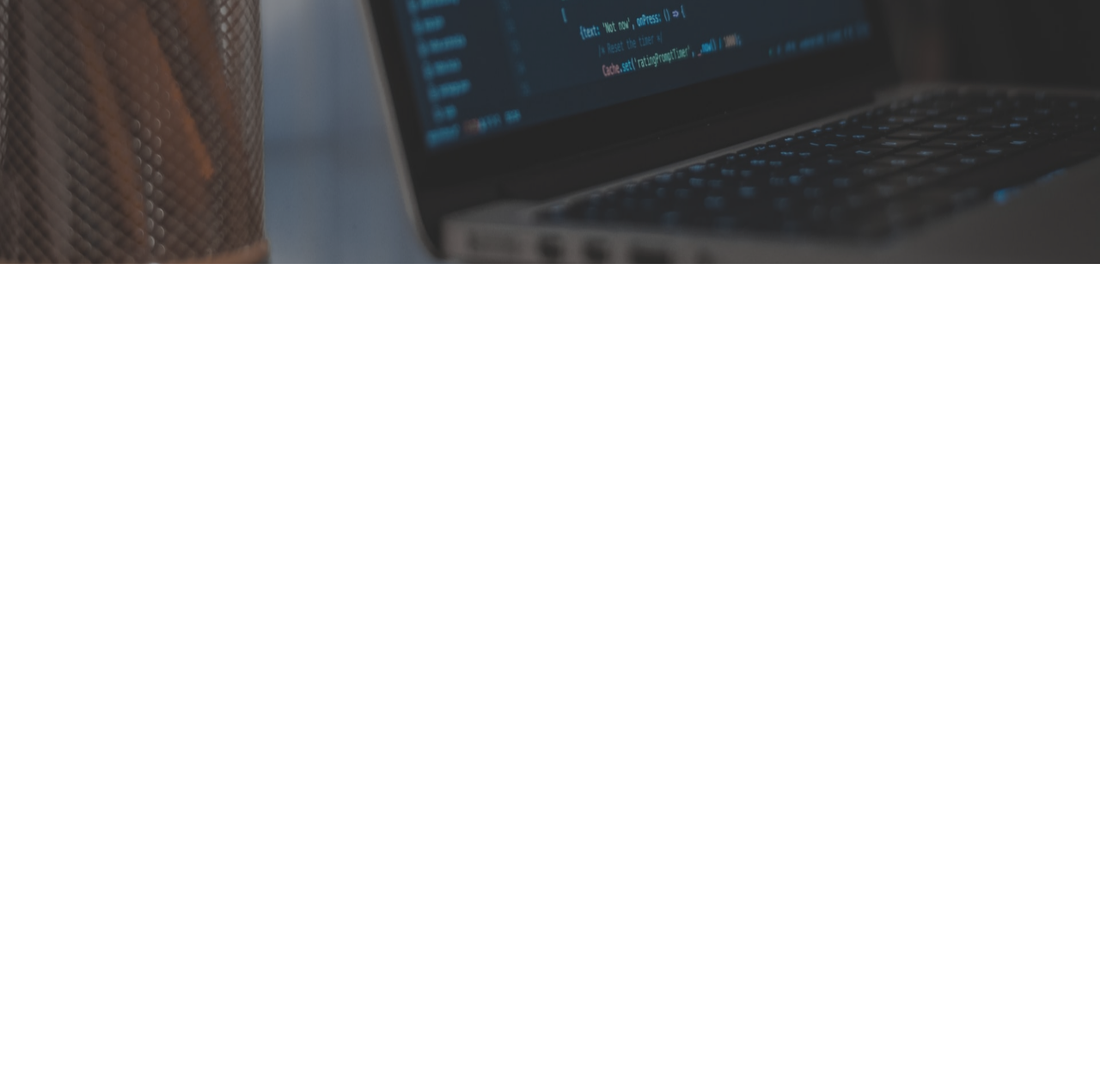
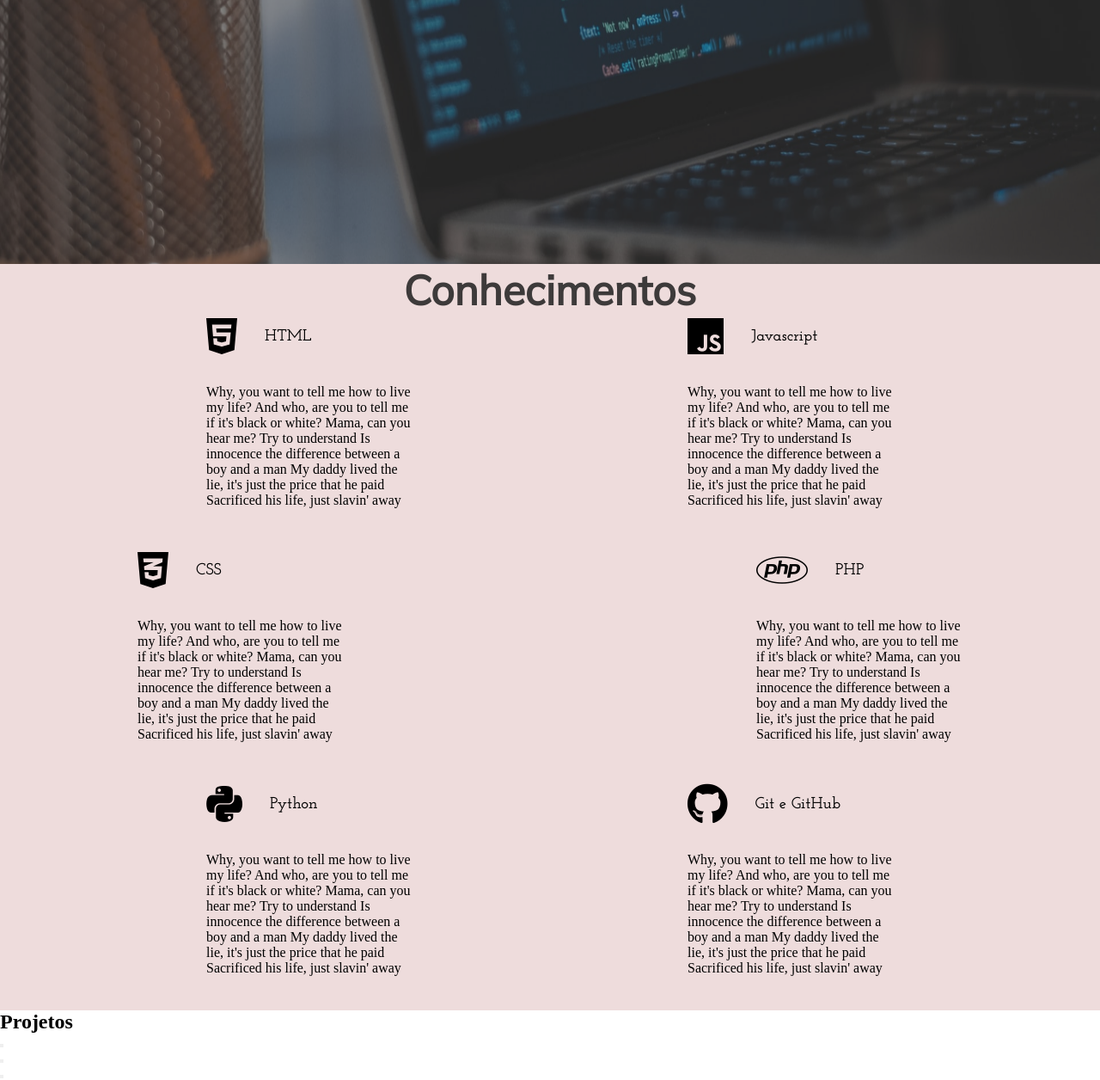
Before and after one commit to GabrielaPRocha/Portfolio, a plain HTML site: page index.html in a window 1280 px wide. Shown: the part 493-1749 px from the top of the page at 86% size. Before the commit the page ends 800 px from the top, so only its background shows below. Drawn offline with Linux system fonts and the light colour scheme.

Commit message:
Conhecimentos

```diff
--- a/index.html
+++ b/index.html
@@ -32,10 +32,11 @@
             </div>
         </header>
 
-        <div class="sidebar">
+        <aside class="sidebar">
           <nav>
             <ul class="menu">
               <li class="menu-item"><a href="#" class="menu-link">Home</a></li>
+              <li class="menu-item"><a href="#" class="menu-link">Conhecimentos</a></li>
               <li class="menu-item"><a href="#" class="menu-link">Projetos</a></li>
               <li class="menu-item"><a href="#" class="menu-link">Contato</a></li>
             </ul>
@@ -45,9 +46,108 @@
             <a href="https://github.com/GabrielaPRocha"><i class="fab fa-github-alt"></i></a>
             <a href="#"><i class="fab fa-instagram"></i></a>
           </div>
+        </aside>
+
+        <section class="sessao-conhecimentos">
+          <div class="sessao-header">
+            <h1>Conhecimentos</h1>
+          </div>
+          <div class="conhecimentos">
+            <div class="conhecimento">
+              <div class="conhecimento-header">
+                <i class="fab fa-html5"></i>
+                <h3>HTML</h3>
+              </div>
+              <div class="conhecimento-text">
+                <p>Why, you want to tell me how to live my life? And who, are you to tell me if it's black or white? Mama, can you hear me? Try to understand Is innocence the difference between a boy and a man
+My daddy lived the lie, it's just the price that he paid Sacrificed his life, just slavin' away<p>
+              </div>
+            </div>
+            <div class="conhecimento">
+              <div class="conhecimento-header">
+                <i class="fab fa-css3-alt"></i>
+                <h3>CSS</h3>
+              </div>
+              <div class="conhecimento-text">
+                <p>Why, you want to tell me how to live my life? And who, are you to tell me if it's black or white? Mama, can you hear me? Try to understand Is innocence the difference between a boy and a man
+My daddy lived the lie, it's just the price that he paid Sacrificed his life, just slavin' away</p>
+              </div>
+            </div>
+            <div class="conhecimento">
+              <div class="conhecimento-header">
+                <i class="fab fa-python"></i>
+                <h3>Python</h3>
+              </div>
+              <div class="conhecimento-text">
+                <p>Why, you want to tell me how to live my life? And who, are you to tell me if it's black or white? Mama, can you hear me? Try to understand Is innocence the difference between a boy and a man
+My daddy lived the lie, it's just the price that he paid Sacrificed his life, just slavin' away</p>
+              </div>
+            </div>
+            <div class="conhecimento">
+              <div class="conhecimento-header">
+                <i class="fab fa-js"></i>
+                <h3>Javascript</h3>
+              </div>
+              <div class="conhecimento-text">
+                <p>Why, you want to tell me how to live my life? And who, are you to tell me if it's black or white? Mama, can you hear me? Try to understand Is innocence the difference between a boy and a man
+My daddy lived the lie, it's just the price that he paid Sacrificed his life, just slavin' away</p>
+              </div>
+            </div>
+            <div class="conhecimento">
+              <div class="conhecimento-header">
+                <i class="fab fa-php"></i>
+                <h3>PHP</h3>
+              </div>
+              <div class="conhecimento-text">
+                <p>Why, you want to tell me how to live my life? And who, are you to tell me if it's black or white? Mama, can you hear me? Try to understand Is innocence the difference between a boy and a man
+My daddy lived the lie, it's just the price that he paid Sacrificed his life, just slavin' away</p>
+              </div>
+            </div>
+            <div class="conhecimento">
+              <div class="conhecimento-header">
+                <i class="fab fa-github"></i>
+                <h3>Git e GitHub</h3>
+              </div>
+              <div class="conhecimento-text">
+                <p>Why, you want to tell me how to live my life? And who, are you to tell me if it's black or white? Mama, can you hear me? Try to understand Is innocence the difference between a boy and a man
+My daddy lived the lie, it's just the price that he paid Sacrificed his life, just slavin' away</p>
+              </div>
+            </div>
+          </div>
+        </section>
+        <section class="sessao-projetos">
+        <div class="sesao-header">
+        <h1>Projetos</h1>
         </div>
+        <div class="projetos">
+          <div class="card">
+          <div class="card-img-wrapper"></div>
+          <div class="card-info">
+            <h2></h2>
+            <h3></h3>
+            <p></p>
+            <button></buttoon>
+        </div>
+          <div class="card-img-wrapper"></div>
+          <div class="card-info">
+            <h2></h2>
+            <h3></h3>
+            <p></p>
+            <button></buttoon>
+          </div>
+            <div class="card-img-wrapper"></div>
+          <div class="card-info">
+            <h2></h2>
+            <h3></h3>
+            <p></p>
+            <button></buttoon>
+            </div>
+            </div>
+            </div>
+
+        </section>
+
         </div>
    </body>
-
    <script src="script.js"></script>
 </html>
--- a/style.css
+++ b/style.css
@@ -49,7 +49,7 @@
 }
 
 .show-menu #line3 {
-    transform: rotate(45deg) translate(.3rem, -.45rem);
+    transform: rotate(4deg) translate(.3rem, -.45rem);
 }
 
 .hamburguer span {
@@ -223,3 +223,73 @@ header {
     justify-content: center;
     align-items: center;
 }
+
+.conhecimentos {
+    display: grid;
+    grid-template-columns: repeat(16, 1fr);
+    grid-template-rows: repeat(6, 8rem);
+    row-gap: .5rem;
+    background-color: rgb(238, 220, 220);
+    ;
+}
+
+.conhecimento:nth-child(1) {
+    grid-column: 4 / 7;
+    grid-row: 1 / 3;
+}
+
+.conhecimento:nth-child(2) {
+    grid-column: 3 / 6;
+    grid-row: 3 / 5;
+}
+
+.conhecimento:nth-child(3) {
+    grid-column: 4 / 7;
+    grid-row: 5 / -1;
+}
+
+.conhecimento:nth-child(4) {
+    grid-column: 11 / 14;
+    grid-row: 1 / 3;
+}
+
+.conhecimento:nth-child(5) {
+    grid-column: 12 / 15;
+    grid-row: 3 / 5;
+}
+
+.conhecimento:nth-child(6) {
+    grid-column: 11 / 14;
+    grid-row: 5/ -1;
+}
+
+.sessao-header {
+    display: flex;
+    align-items: center;
+    justify-content: center;
+    background-color: rgb(238, 220, 220);
+}
+
+.sessao-header h1 {
+    font-family: var(--font-action);
+    color: rgb(61, 58, 58);
+    font-size: 3em;
+}
+
+.conhecimento-header {
+    display: flex;
+    align-items: center;
+}
+
+.conhecimento-header i {
+    font-size: 3em;
+}
+
+.conhecimento-header h3 {
+    font-family: var(--font-secundary);
+    padding-left: 2rem;
+}
+
+.conhecimento-text {
+    padding-top: 2rem;
+}
```
Also changed, not shown: imagens/card1.jpg (added).
